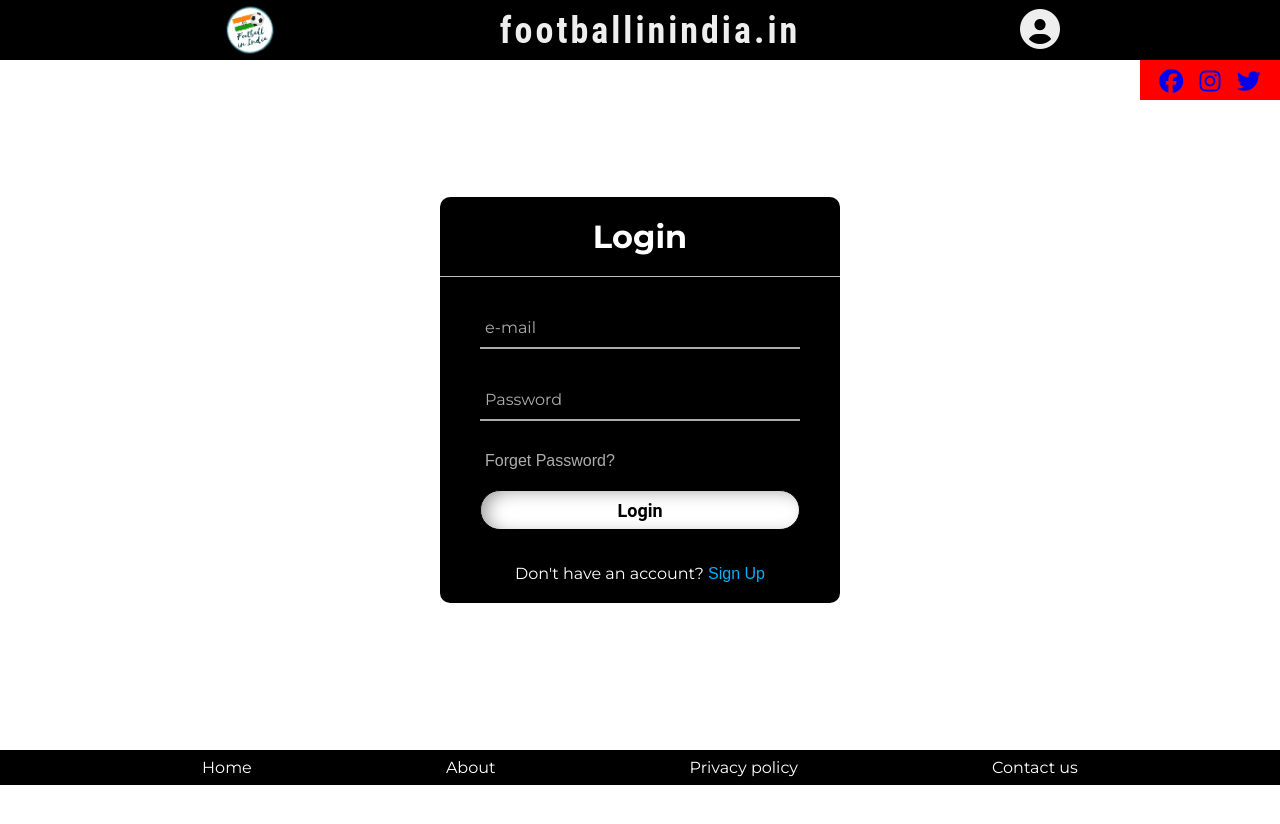
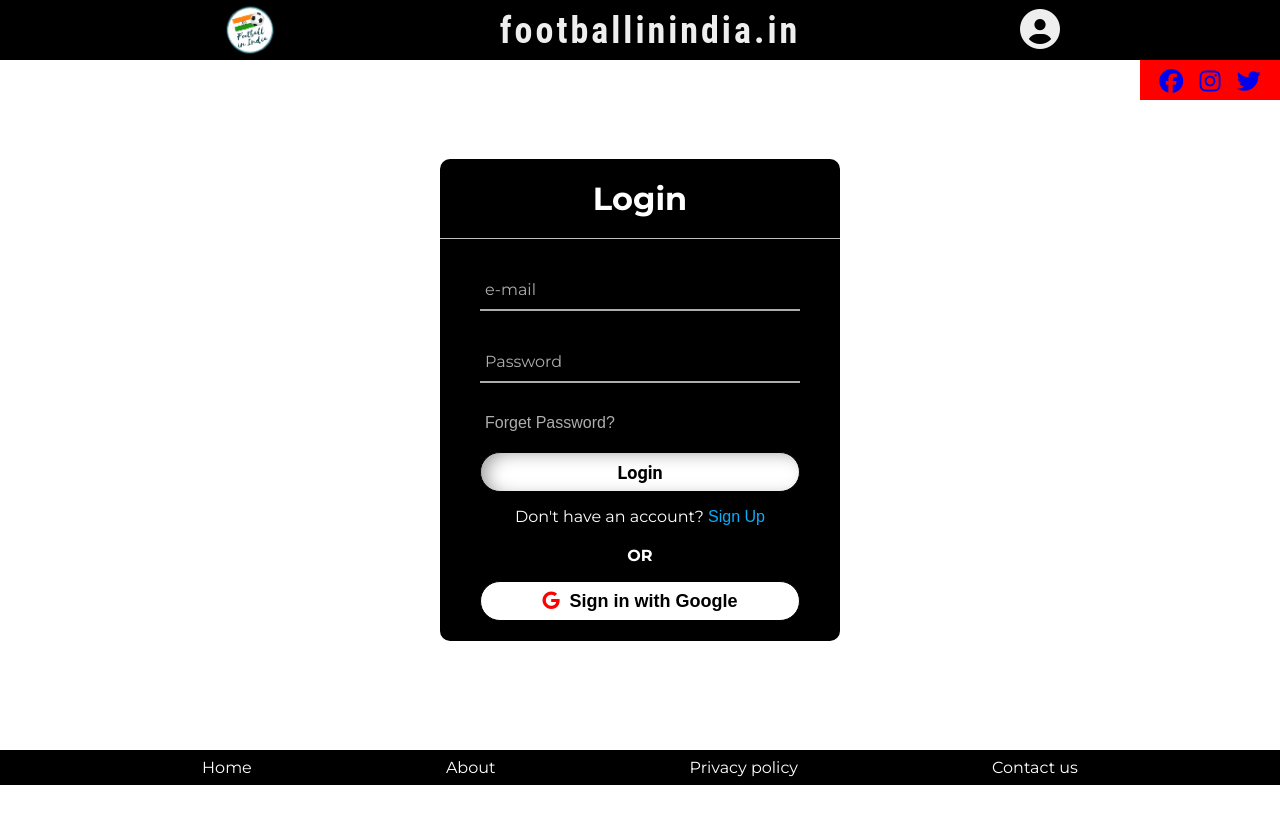
Before and after one commit to Football-in-India/website.github.io, a plain HTML site: page form.html in a window 1280 px wide. Drawn offline with nearby package versions, Linux system fonts and the light colour scheme; no server answers.

Commit message:
google sign

```diff
--- a/css/style.css
+++ b/css/style.css
@@ -307,7 +307,7 @@ input[type="submit"]:hover{
 }
 
 .form_btn{
-    margin: 20px 0;
+    /* margin: 20px 0; */
     font-size: 16px;
     background: none;
     border: none;
@@ -321,6 +321,38 @@ input[type="submit"]:hover{
 
 #form{
     color: white;
+}
+
+.google{
+    padding: 20px 40px;
+    text-align: center;
+}
+
+.google h4{
+    padding-bottom: 16px;
+}
+
+button[type="submit"]{
+    width: 100%;
+    height: 40px;
+    border: 1px solid;
+    background: white;
+    color: black;
+    border-radius: 25px;
+    font-size: 18px;
+    font-weight: 700;
+    cursor: pointer;
+    outline: none;
+}
+
+button[type="submit"]:hover{
+    border-color: white;
+    transition: .5s;
+}
+
+.google_btn i{
+    color: red;
+    padding-right: 10px;
 }
 
 .profile_btn{
--- a/form.html
+++ b/form.html
@@ -48,6 +48,10 @@
                     Don't have an account? <button type="button" class="form_btn" onclick="signUp()">Sign Up</button>
                 </div>
             </form>
+            <div class="google">
+                <h4>OR</h4>
+                <button type="submit" class="google_btn" onclick="googleSign()"><i class="fab fa-google"></i>Sign in with Google</button>
+            </div>
         </div>
 
             <div class="signup center hide">
--- a/js/form.js
+++ b/js/form.js
@@ -45,9 +45,7 @@ var firebaseConfig = {
 
   firebase.auth().onAuthStateChanged((user) => {
     if (user) {
-      // User is signed in, see docs for a list of available properties
-      // https://firebase.google.com/docs/reference/js/firebase.User
-      // var uid = user.uid;
+      // User is signed in
       console.log("logged in")
       formlogin.classList.add("hide");
       formSign.classList.add("hide");
@@ -56,26 +54,12 @@ var firebaseConfig = {
       // ...
     } else {
       // User is signed out
-      // ...
       console.log("Not logged")
       formlogin.classList.remove("hide");
       formSign.classList.add("hide");
       formProfile.classList.add("hide");
     }
   });
-
-//   const user = firebase.auth().currentUser;
-//   if (user) {
-//     console.log("logged in")
-//     formlogin.classList.add("hide");
-//     formSign.classList.add("hide");
-//     formProfile.classList.remove("hide");
-// } else {
-//   console.log("Not logged")
-//     formlogin.classList.remove("hide");
-//     formSign.classList.remove("hide");
-//     formProfile.classList.add("hide");
-// }
 
   var database = firebase.database()
 
@@ -203,6 +187,33 @@ if(profile_edit_form){
   })
 }
 
+function googleSign(){
+  var provider = new firebase.auth.GoogleAuthProvider();
+  firebase.auth()
+  .signInWithPopup(provider)
+  .then((result) => {
+    /** @type {firebase.auth.OAuthCredential} */
+    var credential = result.credential;
+
+    // This gives you a Google Access Token. You can use it to access the Google API.
+    var token = credential.accessToken;
+    // The signed-in user info.
+    var user = result.user;
+    console.log("google gign success")
+    // ...
+  }).catch((error) => {
+    // Handle Errors here.
+    var errorCode = error.code;
+    var errorMessage = error.message;
+    // The email of the user's account used.
+    var email = error.email;
+    // The firebase.auth.AuthCredential type that was used.
+    var credential = error.credential;
+    // ...
+    console.log("error google sign")
+  });
+}
+
 function getUser(){
   const user = firebase.auth().currentUser;
   const uid = user.uid;
```
